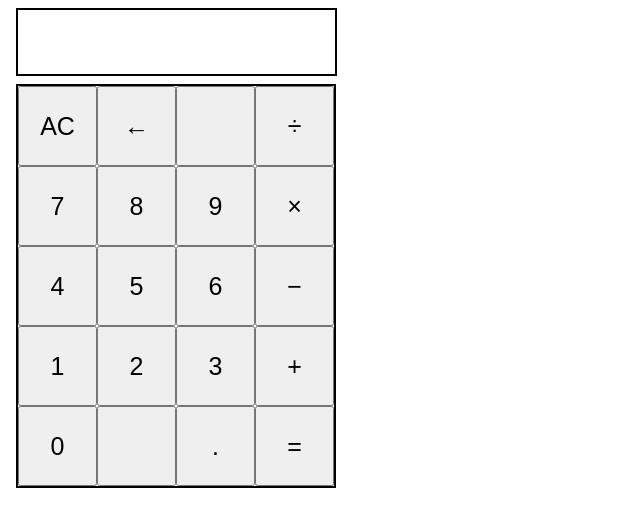
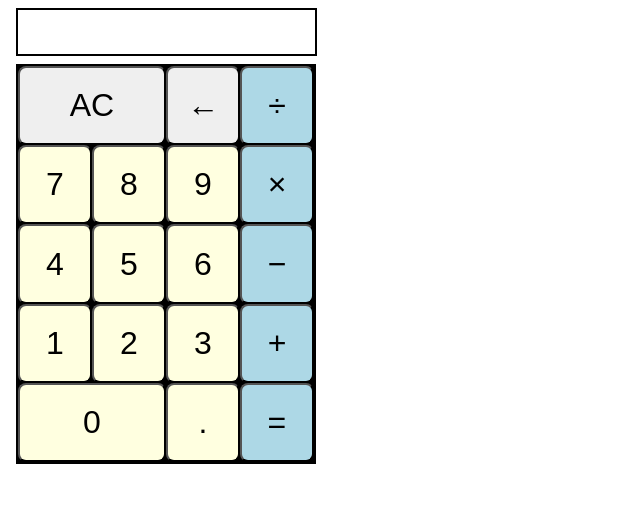
Before and after one commit to mcclurkin/odin-calculator, a plain HTML site: page index.html in a window 1280 px wide. Shown: the whole page, without its empty margins (0-640 px from the left). Drawn offline with Linux system fonts and the light colour scheme.

Commit message:
Fixed some CSS Flexbox issues
Changes to be committed:
	modified:   index.html
	modified:   style.css

```diff
--- a/index.html
+++ b/index.html
@@ -15,7 +15,6 @@
             <div class="row">
                 <button id="all-clear">AC</button>
                 <button id="backspace">&larr;</button>
-                <button></button>
                 <button class="operators" id="divide">&div;</button>
             </div>
             <div class="row">
@@ -38,7 +37,6 @@
             </div>
             <div class="row">
                 <button class="numbers" id="zero">0</button>
-                <button></button>
                 <button class="numbers" id="decimal">.</button>
                 <button class="operators" id="equals">&equals;</button>
             </div>
--- a/style.css
+++ b/style.css
@@ -1,5 +1,8 @@
 /* style.css */
 
+* {
+    box-sizing: border-box;
+}
 .disp-area {
     border: 2px black solid;
     font-family: "Lucida Console", "Courier New", monospace;
@@ -11,31 +14,53 @@
     display: flex;
     justify-content: right;
     align-items: center;
+    /* box-sizing: inherit; */
 }
 
 .buttons {
     border: 2px black solid;
-    font-size: 25px;
+    background-color: black;
+    /* font-size: 1rem; */
     margin: 8px;
-    width: 316px;
+    width: 300px;
     height: 400px;
     display: flex;
     flex-direction: column;
+    /* box-sizing: inherit; */
 }
 
 .row {
     display: flex;
-    flex: auto;
+    flex: 1;
+    /* justify-content: space-around; */
+    /* box-sizing: inherit; */
+}
+
+#all-clear,
+#zero {
+    /* width: min-content; */
+    flex: 1 1 160px;
+    /* box-sizing: inherit; */
 }
 
 button {
     /* height: 50px; */
     /* width: 50px; */
-    font-size: 25px;
+    font-size: 2rem;
     vertical-align: top;
-    flex: 1;
+    border-radius: 8px;
+    /* box-sizing: inherit; */
+    padding: 0;
+    flex: 1 1 80px;
 }
 
+.operators {
+    background-color: lightblue;
+}
+
+.numbers {
+    background-color: lightyellow;
+}
 .active {
     color: white;
     background-color: black;
```
